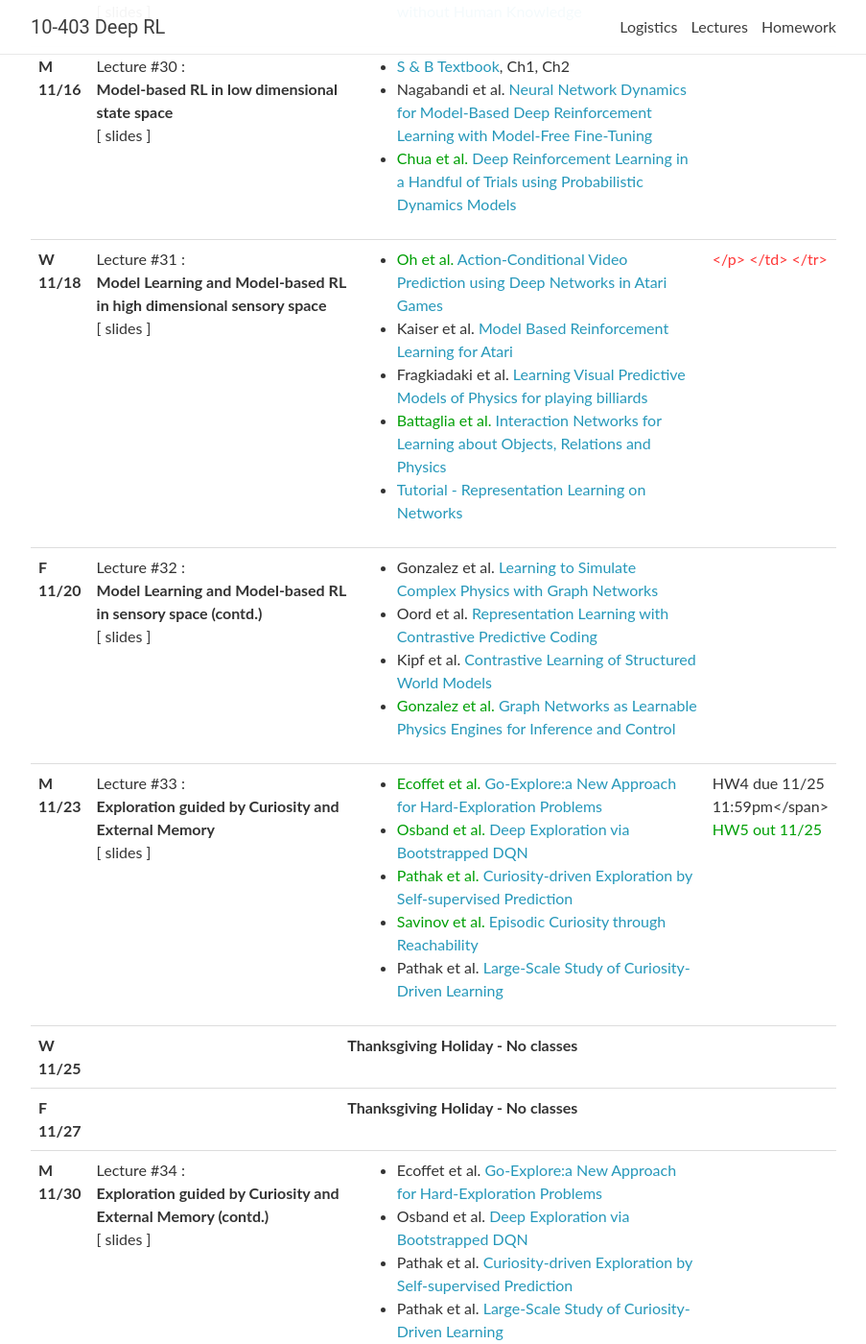
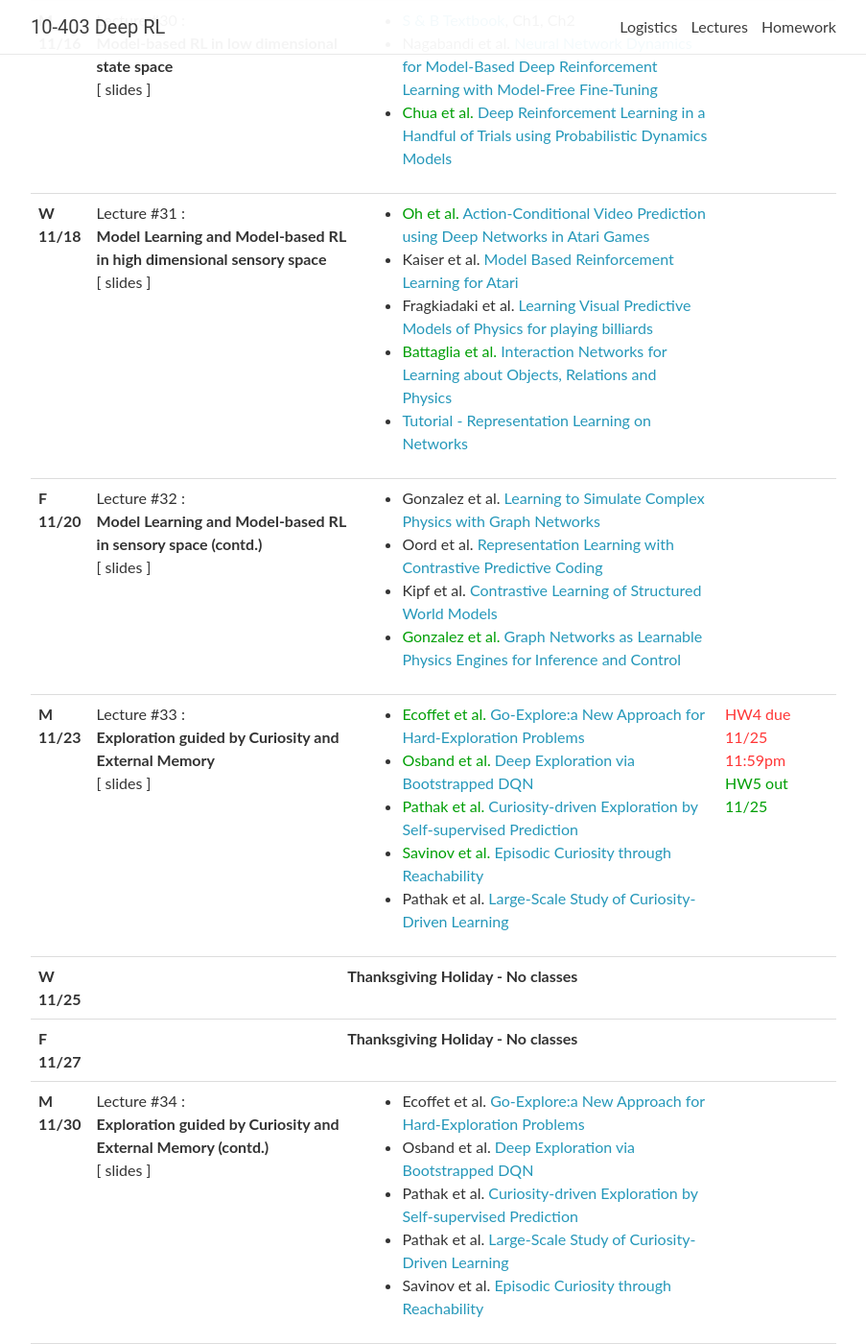
Before and after one commit to cmudeeprl/703website_f20, a Jekyll site: the page built from _pages/lectures.md, in a window 1280 px wide and 1400 px high, scrolled down 4582 px. Shown: the whole window at 96% size, without its empty margins (188-1091 px from the left). Built offline with Jekyll 4.4.1, drawn with Linux system fonts in a browser that asks for light colours; nearby versions of some CDN libraries; comment, search, counter and statistics services are not loaded.

Commit message:
Update lectures.yml

```diff
--- a/_data/lectures.yml
+++ b/_data/lectures.yml
@@ -472,7 +472,7 @@
     - <a href="http://snap.stanford.edu/proj/embeddings-www/" target="_blank">Tutorial - Representation Learning on Networks</a>
     # - Ebert et al. <a href="https://arxiv.org/abs/1710.05268" target="_blank">Self-Supervised Visual Planning with Temporal Skip Connections</a>
     # - Hafner et al. <a href="https://arxiv.org/pdf/1811.04551.pdf" target="_blank">Learning Latent Dynamics for Planning from Pixels</a>
-  logistics: <span class="deadline">
+  logistics:
 
 
 
@@ -505,7 +505,7 @@
     - <reading class="important">Savinov et al. <a href="https://arxiv.org/abs/1810.02274/" target="_blank">Episodic Curiosity through Reachability</a></reading>
     # - Pathak et al. <a href="https://pathak22.github.io/exploration-by-disagreement//" target="_blank">Self-Supervised Exploration via Disagreement</a>
     - Pathak et al. <a href="https://pathak22.github.io/large-scale-curiosity/resources/largeScaleCuriosity2018.pdf" target="_blank">Large-Scale Study of Curiosity-Driven Learning</a>
-  logistics: HW4 due 11/25 11:59pm</span> <br>
+  logistics: <span class="deadline">HW4 due 11/25 11:59pm</span> <br>
     <span class="event">HW5 out 11/25</span>
 
 
```
